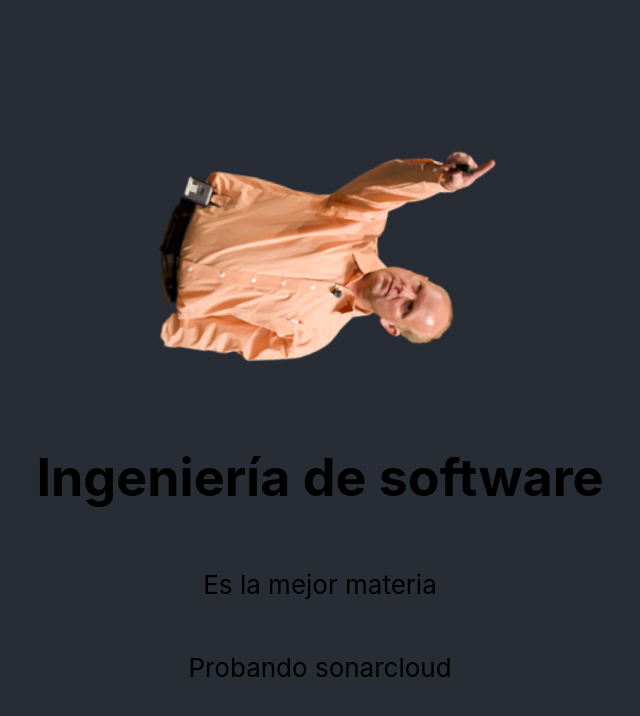
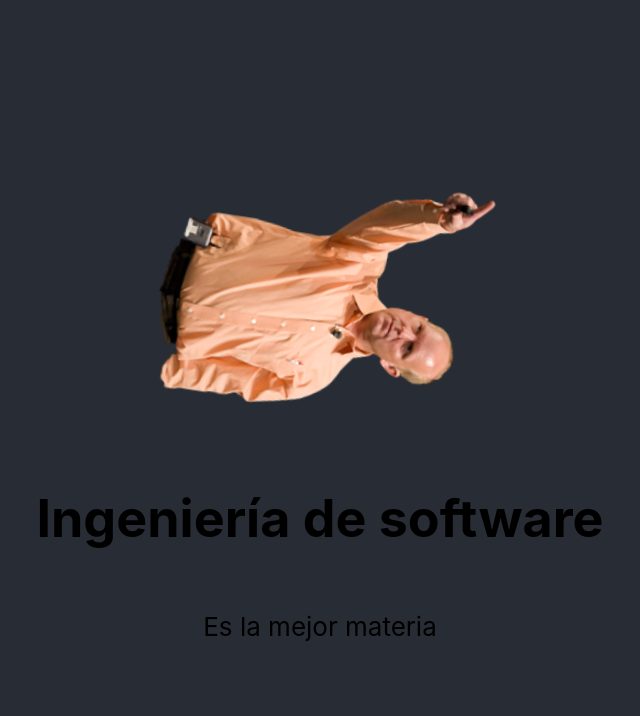
Before and after one commit to enzostefani507/IS-TP3, a React (Create React App) app: page / in a window 1280 px wide. Shown: the top 716 px of the page, without its empty margins (320-960 px from the left). Built offline with nearby package versions, Linux system fonts and the light colour scheme.

Commit message:
quitar linea 11

```diff
--- a/src/App.js
+++ b/src/App.js
@@ -8,7 +8,7 @@ function App() {
         <img src={logo} className="App-logo" alt="logo" />
         <h1>Ingeniería de software</h1>
         <p>Es la mejor materia</p>
-        <p>Probando sonarcloud</p>
+
       </header>
     </div>
   );
```
